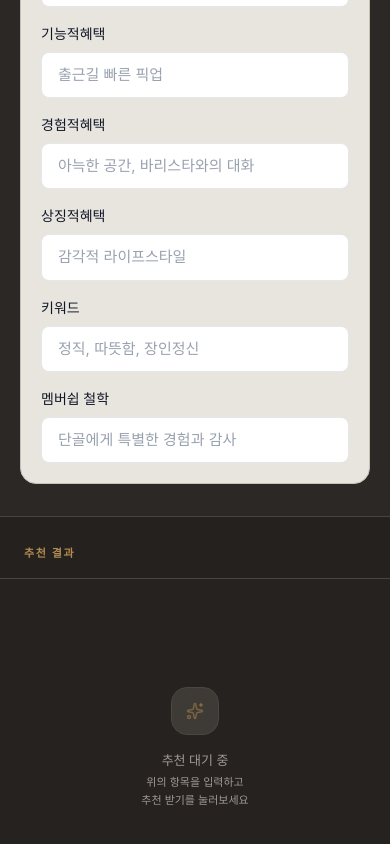
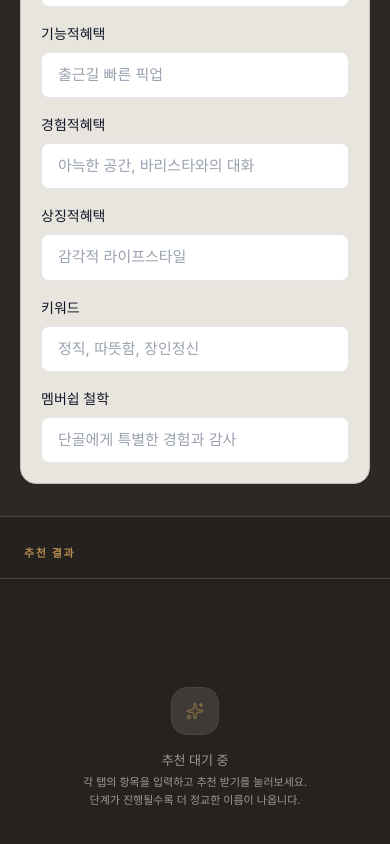
Before and after one commit to maritza7110/brand-naming, a React (Vite) app: page / in a window 390 px wide. Shown: the part 2467-3311 px from the top of the page. Built offline with nearby package versions, Linux system fonts and the light colour scheme; a web font is replaced by a local one.

Commit message:
feat(08-04): update EmptyState with wizard-aligned copy
- Update body text to wizard-specific guidance per UI-SPEC Copywriting Contract
- Remove mobile/desktop branching text (단일 문구로 통일)
- Keep existing styles unchanged

```diff
--- a/src/components/recommend/EmptyState.tsx
+++ b/src/components/recommend/EmptyState.tsx
@@ -8,9 +8,8 @@ export function EmptyState() {
       </div>
       <p className="text-[13px] font-medium text-[#A09890] mb-1">추천 대기 중</p>
       <p className="text-[11px] text-[#A09890] leading-relaxed">
-        <span className="lg:hidden">위의</span>
-        <span className="hidden lg:inline">왼쪽</span>
-        {' '}항목을 입력하고<br />추천 받기를 눌러보세요
+        각 탭의 항목을 입력하고 추천 받기를 눌러보세요.<br />
+        단계가 진행될수록 더 정교한 이름이 나옵니다.
       </p>
     </div>
   );
```
